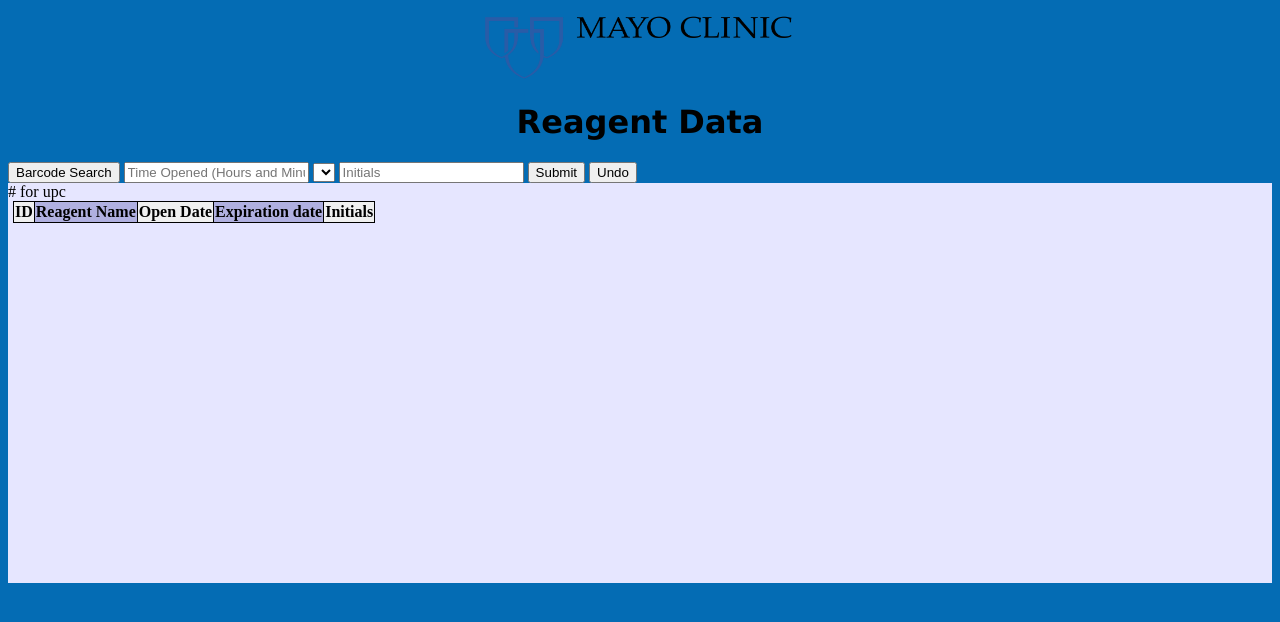
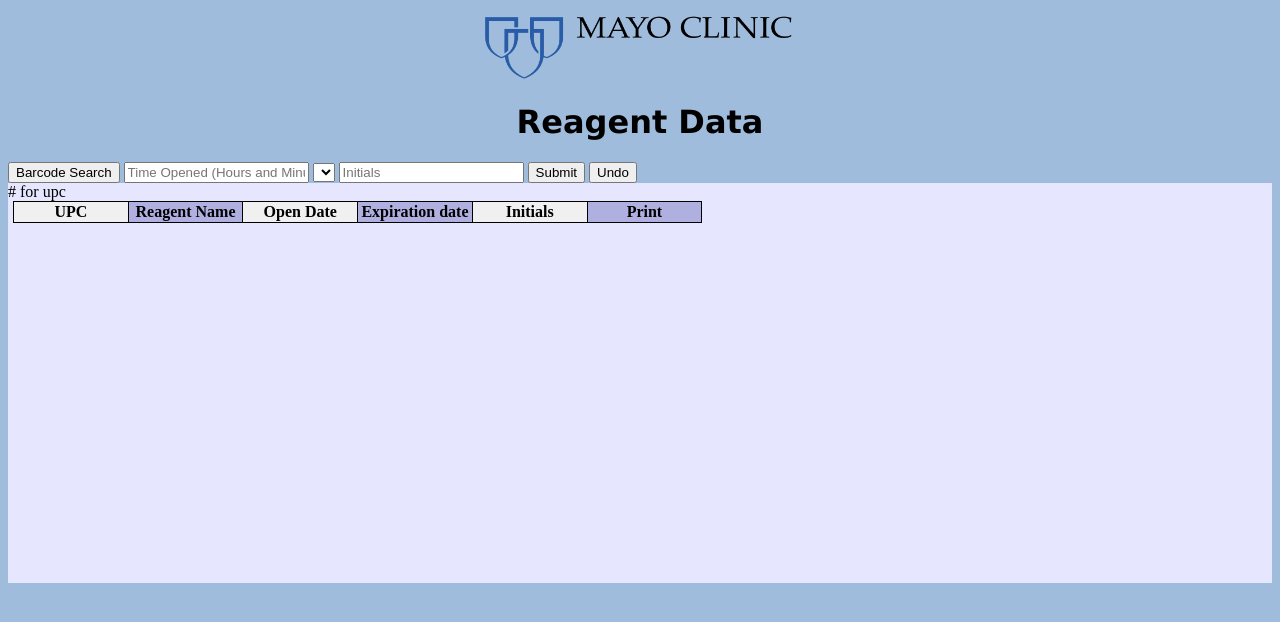
Before and after one commit to sarrodri/reagent-management-app, a Flask app: page / in a window 1280 px wide. Shown: the top 622 px of the page. Run offline with Flask 3, Linux system fonts and the light colour scheme; lists and menus that the app fills with data are empty.

Commit message:
Changing verbiage based on the folder changes

```diff
--- a/Templates/Homepage.html
+++ b/Templates/Homepage.html
@@ -3,14 +3,14 @@
 <html lang="en-us">
 <head>
     <meta charset="utf-8">
-    <link rel="stylesheet" href="{{ url_for('static', filename='Homepage.css') }}">
+    <link rel="stylesheet" href="Homepage.css">
     <link href="app.py" rel="import">
     <script language="javascript" src="input.js"></script>
 </head>
 <header>
-    <img id="MayoLogo" src="{{ url_for('static', filename='mayonayos.png') }}" alt="Mayo Logo">
+    <img id="MayoLogo" src="mayonayos.png" alt="Mayo Logo">
     <h1 id="Title">Reagent Data</h1>
-    <form action="/home" method="post" id="InformationGather">
+    <form action="/" method="post" id="InformationGather">
 
     <!--Barcode = <input type="text" onfocus= "focus" placeholder="Scan Barcode" id="Barcode Scanner"> -->
     <button type="button" id="Barcode Scanner" onclick="barcodeIn()">Barcode Search</button>
@@ -31,17 +31,20 @@
     <div id="DBWindow">
         <table id="DBTable">
             <tr>
-                <th class="TableRow">ID</th>
-                <th class="TableRow">Reagent Name</th>
-                <th class="TableRow">Open Date</th>
-                <th class="TableRow">Expiration date</th>
-                <th class="TableRow">Initials</th>
+                <th class="row">UPC</th>
+                <th class="row">Reagent Name</th>
+                <th class="row">Open Date</th>
+                <th class="row">Expiration date</th>
+                <th class="row">Initials</th>
+                <th class="row">Print</th>
             </tr> # for upc
             {% for reagent in reagents %}
-            <tr><td class="row" data-upc="{{reagent.ID}}">{{ reagent.ID }}]</td>
-                <td class="row" data-upc="{{reagent.Name}}"> {{ reagent.Name }}</td>
-                <td class="row" data-upc="{{reagent.ExpDate}}"> {{ reagent.ExpDate }}</td>
-                <td class="row" data-upc="{{reagent.Initials}}"> {{ reagent.Initials }}</td>
+            <tr><td class="row" data-upc="{{reagent.ID}}">{{reagent.ID}}</td>
+                <td class="row" data-upc="{{reagent.Name}}">{{reagent.Name}}</td>
+                <td class="row" data-upc="{{reagent.openDate}}">{reagent.openDate}</td>
+                <td class="row" data-upc="{{reagent.ExpDate}}"> {{reagent.ExpDate}}</td>
+                <td class="row" data-upc="{{reagent.Initials}}">{{reagent.Initials}}</td>
+                <td class="row"><button type="button" id="PrintButton">Print</button></td>
             </tr>
             {% endfor %}
 
--- a/static/Homepage.css
+++ b/static/Homepage.css
@@ -4,7 +4,11 @@
 }
 
 body{
-    background-color: #046cb4;
+    background-color: #9fbcdc;
+}
+
+#PrintButton{
+
 }
 
 #DBWindow{
```
